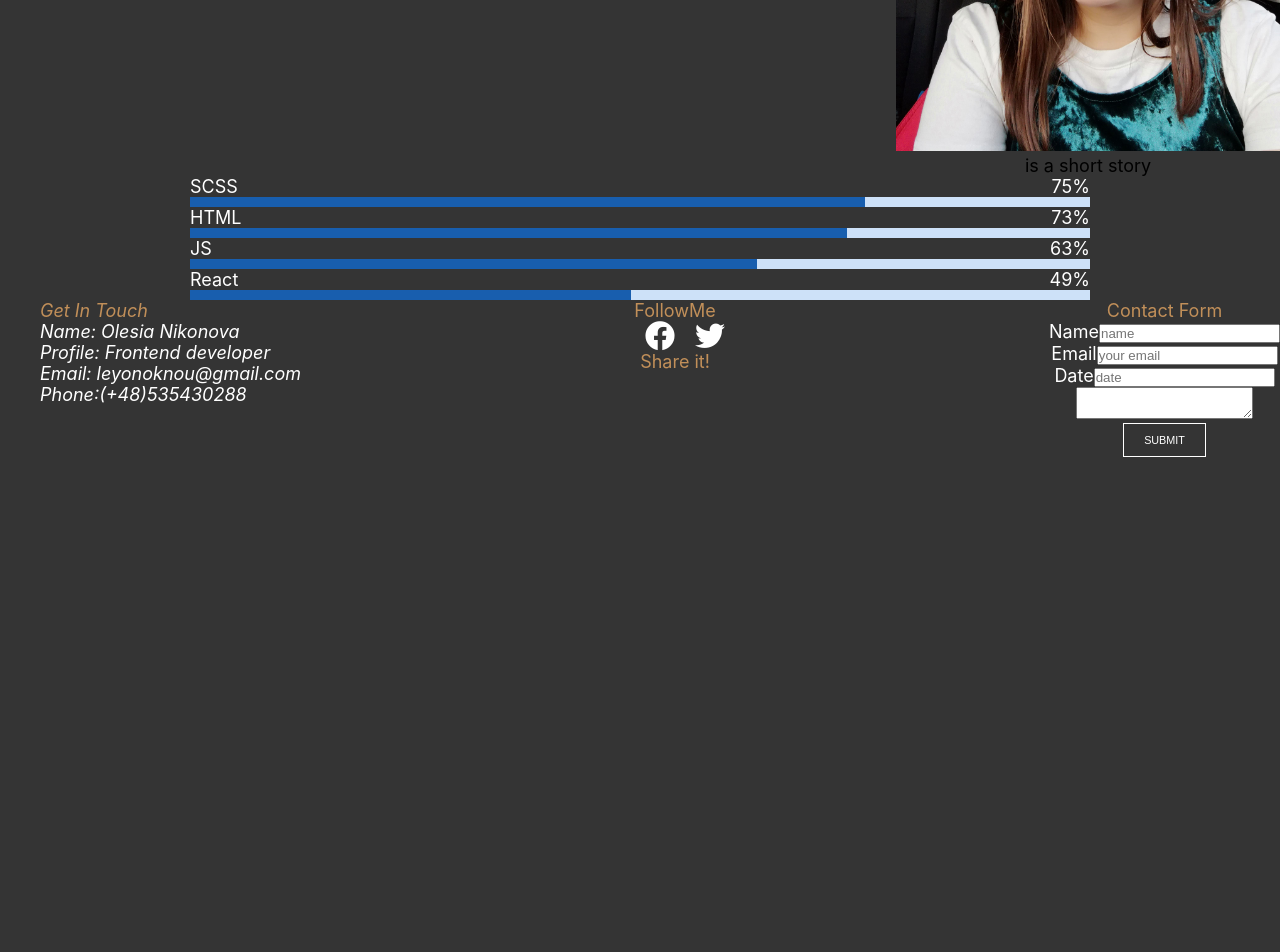
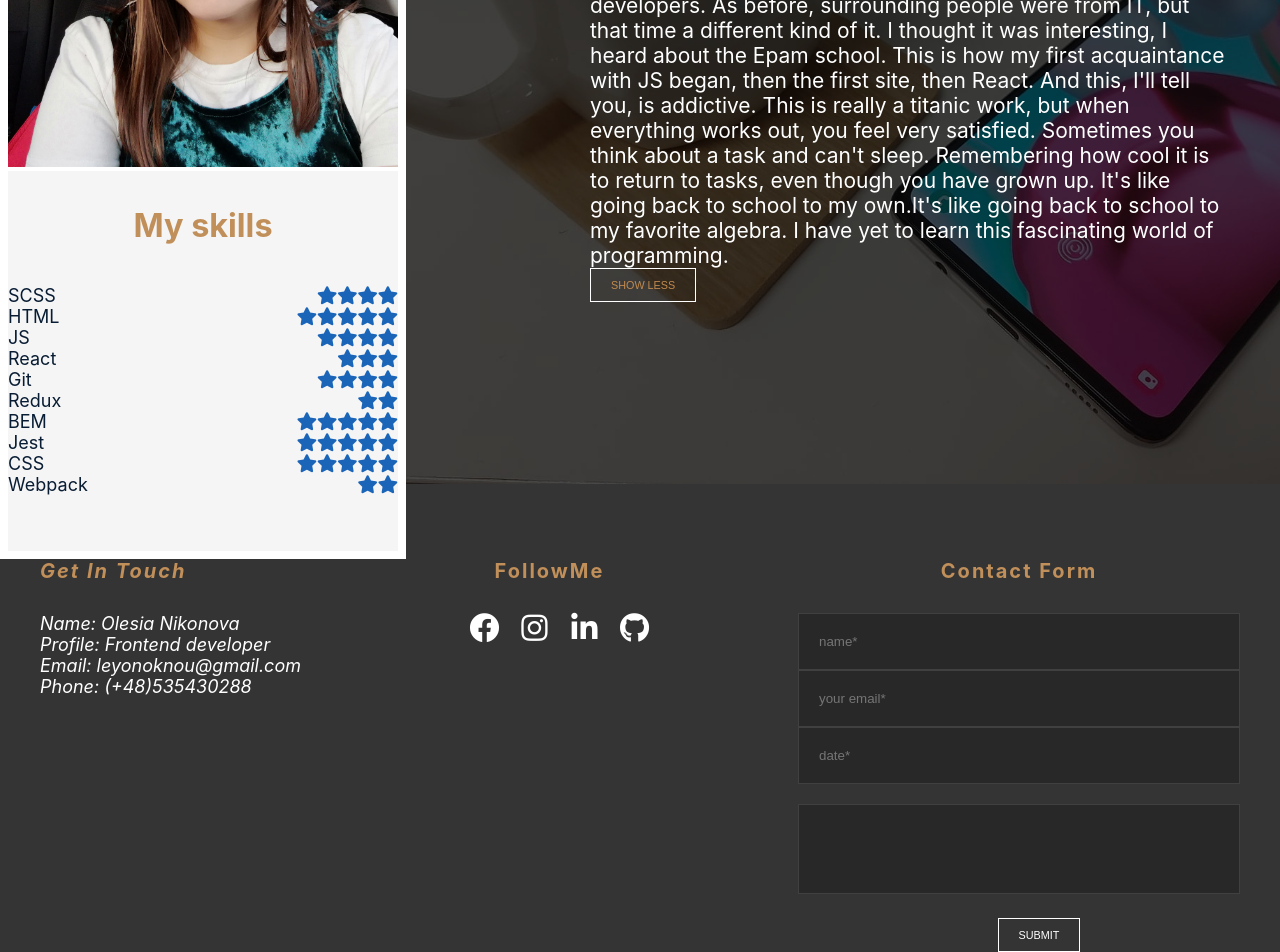
Before and after one commit to olvlesya/portfolio, a React (Create React App) app: page / in a window 1280 px wide. Shown: the part 1165-2117 px from the top of the page. Before the commit the page ends 1622 px from the top, so only its background shows below. Built offline with nearby package versions, Linux system fonts and the light colour scheme.

Commit message:
feat: implement layout for web

```diff
--- a/src/common/ProgressBar/ProgressBar.jsx
+++ b/src/common/ProgressBar/ProgressBar.jsx
@@ -1,19 +1,12 @@
 import React from "react";
 import "./ProgressBar.scss";
 
-export function ProgressBar({ label, percent }) {
+export function ProgressBar({ label, stars }) {
+  const starsSkills = new Array(stars).fill(<i class="fas fa-star"></i>);
   return (
     <div className="progress">
-      <div className="progress__labels">
-        <p>{label}</p>
-        <p>{percent}%</p>
-      </div>
-      <div className="progress-bar">
-        <div
-          className="progress-bar__scale"
-          style={{ width: `${percent}%` }}
-        ></div>
-      </div>
+      <div>{label}</div>
+      <div className="progress__stars">{starsSkills}</div>
     </div>
   );
 }
--- a/src/common/ProgressBar/ProgressBar.scss
+++ b/src/common/ProgressBar/ProgressBar.scss
@@ -1,24 +1,11 @@
-$bar-bg-color: #cde1f8;
+$bar-bg-color: #1b65b9;
 
 .progress {
-  &__labels {
-    display: flex;
-    flex-direction: row;
-    justify-content: space-between;
-  }
+  display: flex;
+  justify-content: space-between;
+  color: darken($bar-bg-color, 30%);
 
-  & p {
-    color: #fff;
-  }
-
-  &-bar {
-    background-color: $bar-bg-color;
-    transition: width 0.6s ease;
-    height: 10px;
-
-    &__scale {
-      background-color: darken($bar-bg-color, 50%);
-      height: 100%;
-    }
+  &__stars {
+    color: $bar-bg-color;
   }
 }
--- a/src/common/ReadMore/ReadMore.jsx
+++ b/src/common/ReadMore/ReadMore.jsx
@@ -3,13 +3,13 @@ import React, { useState } from "react";
 import "./ReadMore.scss";
 
 export function ReadMore({ children }) {
-  const [open, setOpen] = useState(false);
+  const [open, setOpen] = useState(true);
   const textClass = open ? "read-more_open" : "read-more_close";
   const buttonLabel = open ? "Show less" : "Read more";
 
   return (
     <div>
-      <p className={textClass}>{children}</p>
+      <p className={`read-more ${textClass}`}>{children}</p>
       <button className="portfolio-button" onClick={() => setOpen(!open)}>
         {buttonLabel}
       </button>
--- a/src/common/ReadMore/ReadMore.scss
+++ b/src/common/ReadMore/ReadMore.scss
@@ -1,4 +1,11 @@
 .read-more {
+  &::first-letter {
+    font-size: 90px;
+    line-height: 75px;
+    color: #c18f59;
+    font-family: "Calisto-MT-Bold";
+  }
+
   &_open {
   }
   &_close {
--- /dev/null
+++ b/src/common/ValidForm/ValidForm.jsx
@@ -0,0 +1,56 @@
+import React, { useState } from "react";
+import "./ValidForm.scss";
+
+function validateEmail(email) {
+  if (email === "") {
+    return true;
+  }
+  if (email.length < 3) {
+    return false;
+  }
+  if (!email.match(/^([\w.%+-]+)@([\w-]+\.)+([\w]{2,})$/i)) {
+    return false;
+  }
+
+  return true;
+}
+
+export function ValidForm(props) {
+  const [value, setValue] = useState("");
+  const [email, setEmail] = useState("");
+
+  return (
+    <form className="footer-form" name="test" method="post" action="#">
+      <div className="footer-form-contacts">
+        <h5>Contact Form</h5>
+        <div className="footer-form-name">
+          <input
+            value={value}
+            onChange={(e) => setValue(e.target.value)}
+            placeholder="name*"
+            required
+          />
+        </div>
+        <div className="footer-form-email">
+          <input
+            className={
+              validateEmail(email)
+                ? "form-input_correct"
+                : "form-input_incorrect"
+            }
+            type="email"
+            value={email}
+            onChange={(e) => setEmail(e.target.value)}
+            placeholder="your email*"
+            required
+          />
+        </div>
+        <div className="footer-form-date">
+          <input placeholder="date*" required />
+        </div>
+        <textarea></textarea>
+      </div>
+      <button className="portfolio-button">submit</button>
+    </form>
+  );
+}
--- /dev/null
+++ b/src/common/ValidForm/ValidForm.scss
@@ -0,0 +1,28 @@
+.form-input {
+  &_incorrect {
+    border: 1px solid #c52929;
+  }
+  &_correct {
+    background-color: #282828;
+  }
+}
+
+input {
+  width: 400px;
+  padding: 20px;
+  border: 1px solid #404040;
+  background-color: #282828;
+  color: #fff;
+}
+
+textarea {
+  box-sizing: border-box;
+  height: 90px;
+  width: 100%;
+  margin-bottom: 20px;
+  padding: 20px;
+  border: 1px solid #404040;
+  background-color: #282828;
+  resize: none;
+  color: #fff;
+}
--- /dev/null
+++ b/src/common/ValidForm/index.js
@@ -0,0 +1 @@
+export { ValidForm } from "./ValidForm";
--- a/src/components/BiographyMy.jsx
+++ b/src/components/BiographyMy.jsx
@@ -5,50 +5,56 @@ import "./BiographyMy.scss";
 import biographyMyBanner from "../images/biography-my__banner.jpg";
 
 const skills = [
-  { label: "SCSS", percent: 75 },
-  { label: "HTML", percent: 73 },
-  { label: "JS", percent: 63 },
-  { label: "React", percent: 49 },
+  { label: "SCSS", stars: 4 },
+  { label: "HTML", stars: 5 },
+  { label: "JS", stars: 4 },
+  { label: "React", stars: 3 },
+  { label: "Git", stars: 4 },
+  { label: "Redux", stars: 2 },
+  { label: "BEM", stars: 5 },
+  { label: "Jest", stars: 5 },
+  { label: "CSS", stars: 5 },
+  { label: "Webpack", stars: 2 },
 ];
 
 export function BiographyMy() {
   return (
-    <div>
-      <section className="biography-my">
-        <div className="biography-my__story">
-          <h3>About me</h3>
+    <section className="biography-my ">
+      <article className="biography-my-wrapper">
+        <div className="biography-my__banner">
+          <img alt="about me profile" src={biographyMyBanner} />
 
-          <ReadMore>
-            After I graduated from University, I knew exactly what I wanted. I
-            always liked the web, I even had a favorite book that I always
-            carried with me everywhere and read. Indeed, after graduating from
-            University without work experience, it was difficult to get the
-            desired position right away. And I got a lower position, promising
-            myself career growth. And so it happened. Then it happened that I
-            moved to Poland and met different developers. As before, surrounding
-            people were from IT, but that time a different kind of it. I thought
-            it was interesting, I heard about the Epam school. This is how my
-            first acquaintance with JS began, then the first site, then React.
-            And this, I'll tell you, is addictive. This is really a titanic
-            work, but when everything works out, you feel very satisfied.
-            Sometimes you think about a task and can't sleep. Remembering how
-            cool it is to return to tasks, even though you have grown up. It's
-            like going back to school to my own.It's like going back to school
-            to my favorite algebra. I have yet to learn this fascinating world
-            of programming.
-          </ReadMore>
+          <div className="biography-my__skill">
+            <h4>My skills</h4>
+            {skills.map(({ label, stars }) => (
+              <ProgressBar label={label} stars={stars} />
+            ))}
+          </div>
         </div>
+      </article>
+      <div className="biography-my__story">
+        <h4>About me</h4>
 
-        <div className="biography-my__banner">
-          <img alt="" src={biographyMyBanner} />
-          <p>is a short story</p>
-        </div>
-      </section>
-      <div className="biography-my__skill">
-        {skills.map(({ label, percent }) => (
-          <ProgressBar label={label} percent={percent} />
-        ))}
+        <ReadMore>
+          After I graduated from University, I knew exactly what I wanted. I
+          always liked the web, I even had a favorite book that I always carried
+          with me everywhere and read. Indeed, after graduating from University
+          without work experience, it was difficult to get the desired position
+          right away. And I got a lower position, promising myself career
+          growth. And so it happened. Then it happened that I moved to Poland
+          and met different developers. As before, surrounding people were from
+          IT, but that time a different kind of it. I thought it was
+          interesting, I heard about the Epam school. This is how my first
+          acquaintance with JS began, then the first site, then React. And this,
+          I'll tell you, is addictive. This is really a titanic work, but when
+          everything works out, you feel very satisfied. Sometimes you think
+          about a task and can't sleep. Remembering how cool it is to return to
+          tasks, even though you have grown up. It's like going back to school
+          to my own.It's like going back to school to my favorite algebra. I
+          have yet to learn this fascinating world of programming.
+        </ReadMore>
       </div>
-    </div>
+      <div className="biography-my-background"></div>
+    </section>
   );
 }
--- a/src/components/BiographyMy.scss
+++ b/src/components/BiographyMy.scss
@@ -2,22 +2,65 @@
   display: flex;
   text-align: center;
   justify-content: space-between;
-  background-color: #343434;
+  margin-bottom: 120px;
+  margin: 0 auto;
+  position: relative;
+
+  &-background {
+    position: absolute;
+    background-image: url("../images/biography-background.jpg");
+    background-position: center;
+    background-size: cover;
+    top: -75px;
+    right: 0;
+    height: 100%;
+    width: 70%;
+    z-index: -1;
+
+    &::after {
+      content: "";
+      position: absolute;
+      top: 0;
+      left: 0;
+      width: 100%;
+      height: 100%;
+      background-color: #000;
+
+      opacity: 0.7;
+    }
+  }
+
+  &-wrapper {
+    width: 390px;
+    padding: 8px;
+    text-align: center;
+    background-color: #fff;
+  }
 
   &__banner {
-    width: 30%;
     text-align: center;
   }
 
   &__story {
-    text-align: right;
-    color: #c18f59;
+    text-align: left;
+    color: #ffffff;
     width: 50%;
     padding: 50px;
+    font-size: 21px;
+
+    & span {
+      font-size: 90px;
+      line-height: 75px;
+      color: #c18f59;
+      font-family: "Calisto-MT-Bold";
+    }
   }
 
   &__skill {
-    width: 900px;
+    width: 390px;
     margin: 0 auto;
+    height: 250px;
+    padding: 35px 0 95px;
+    background-color: #f5f5f5;
   }
 }
--- a/src/components/ContactsForm.jsx
+++ b/src/components/ContactsForm.jsx
@@ -1,50 +1,42 @@
 import React from "react";
-import "../components/ContactsForm.scss";
+import { ValidForm } from "../common/ValidForm/ValidForm";
+import "./ContactsForm.scss";
 
 export function ContactsForm() {
   return (
     <footer className="footer">
       <div className="footer-contacts">
         <address>
-          <p>Get In Touch</p>
-          <div>Name: Olesia Nikonova </div>
-          <div>Profile: Frontend developer</div>
+          <h5>Get In Touch</h5>
+          <div> Name: Olesia Nikonova </div>
+          <div> Profile: Frontend developer </div>
           <div>
             <a href="mailto:leyonoknou@gmail.com">
               Email: leyonoknou@gmail.com{" "}
             </a>
           </div>
-          <div>Phone:(+48)535430288</div>
+          <div> Phone: (+48)535430288 </div>
         </address>
       </div>
+
       <div className="footer-container">
-        <p>FollowMe</p>
-        <i className="fab fa-facebook" href="#"></i>
-        <i className="fab fa-twitter"></i>
-        <p>Share it!</p>
+        <div className="footer-icons">
+          <h5> FollowMe </h5>
+          <a href="https://www.facebook.com/profile.php?id=100001696638681">
+            <i className="fab fa-facebook"></i>
+          </a>
+          <a href="https://www.instagram.com/nik_lesia/">
+            <i className="fab fa-instagram"></i>
+          </a>
+          <a href="https://www.linkedin.com/in/olesia-nikonova-33a3091b8/">
+            <i class="fab fa-linkedin-in"></i>
+          </a>
+          <a href="https://github.com/olvlesya">
+            <i class="fab fa-github"></i>
+          </a>
+        </div>
       </div>
-
-      <form className="footer-form" name="test" method="post" action="#">
-        <div className="footer-form-contacts">
-          <p>Contact Form</p>
-          <div className="footer-form-name">
-            <div>
-              <label>Name</label>
-              <input placeholder="name" />
-            </div>
-          </div>
-          <div>
-            <label>Email</label>
-            <input placeholder="your email" />
-          </div>
-          <div>
-            <label>Date</label>
-            <input placeholder="date" />
-          </div>
-          <textarea></textarea>
-        </div>
-        <button className="portfolio-button">submit</button>
-      </form>
+      <ValidForm />
     </footer>
   );
 }
--- a/src/components/ContactsForm.scss
+++ b/src/components/ContactsForm.scss
@@ -22,9 +22,12 @@
     color: #c18f59;
   }
 
+  &-icons p {
+    margin-bottom: 20px;
+  }
+
   &-container {
     display: flex;
-    display: table-column;
 
     .fab {
       color: #fff;
@@ -42,5 +45,11 @@
     .portfolio-button {
       color: #fff;
     }
+    &-date {
+      margin-bottom: 20px;
+    }
+    &-contacts {
+      margin-right: 40px;
+    }
   }
 }
--- a/src/main.scss
+++ b/src/main.scss
@@ -37,7 +37,18 @@ h3 {
   text-align: center;
   margin-bottom: 40px;
 }
-
+h4 {
+  font-size: 1.8rem;
+  color: #c18f59;
+  text-align: center;
+  margin-bottom: 40px;
+}
+h5 {
+  margin-bottom: 30px;
+  font-size: 20px;
+  letter-spacing: 2px;
+  color: #c18f59;
+}
 .section-background {
   position: relative;
 
```
Also changed, not shown: src/images/biography-background.jpg (added).
